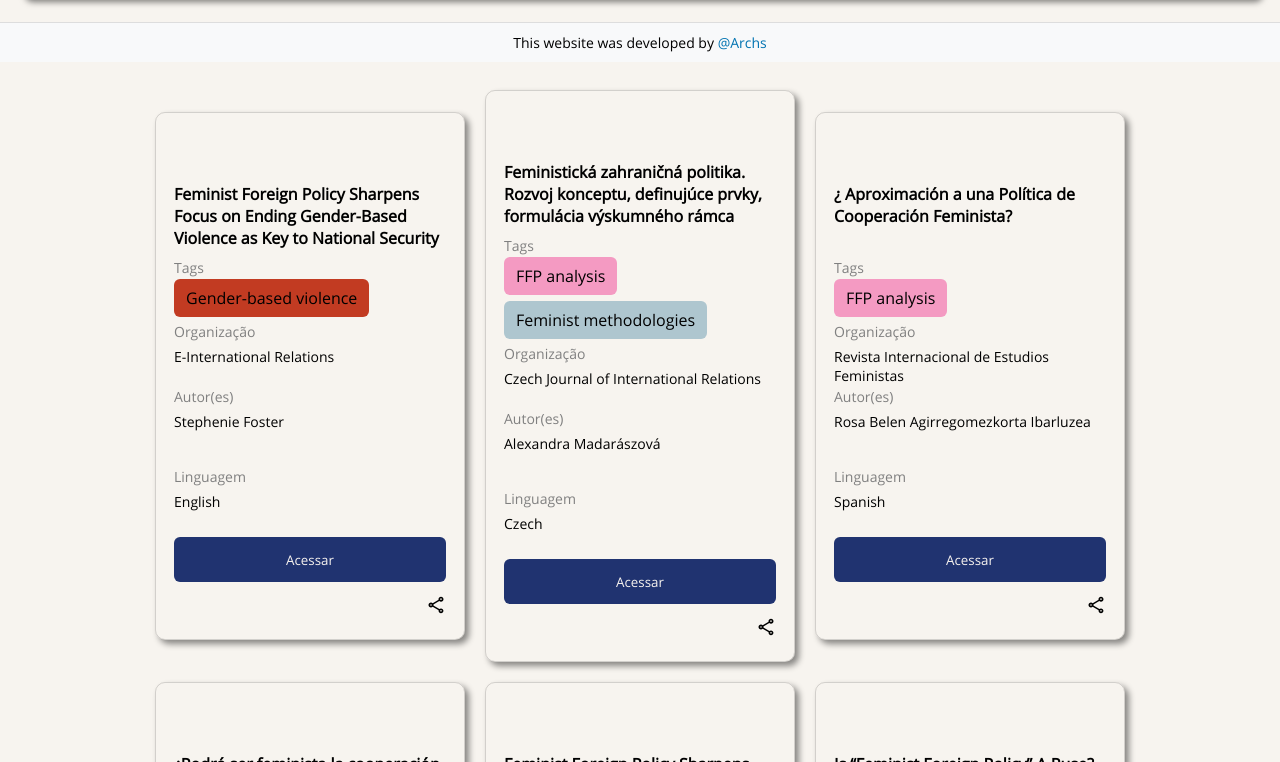
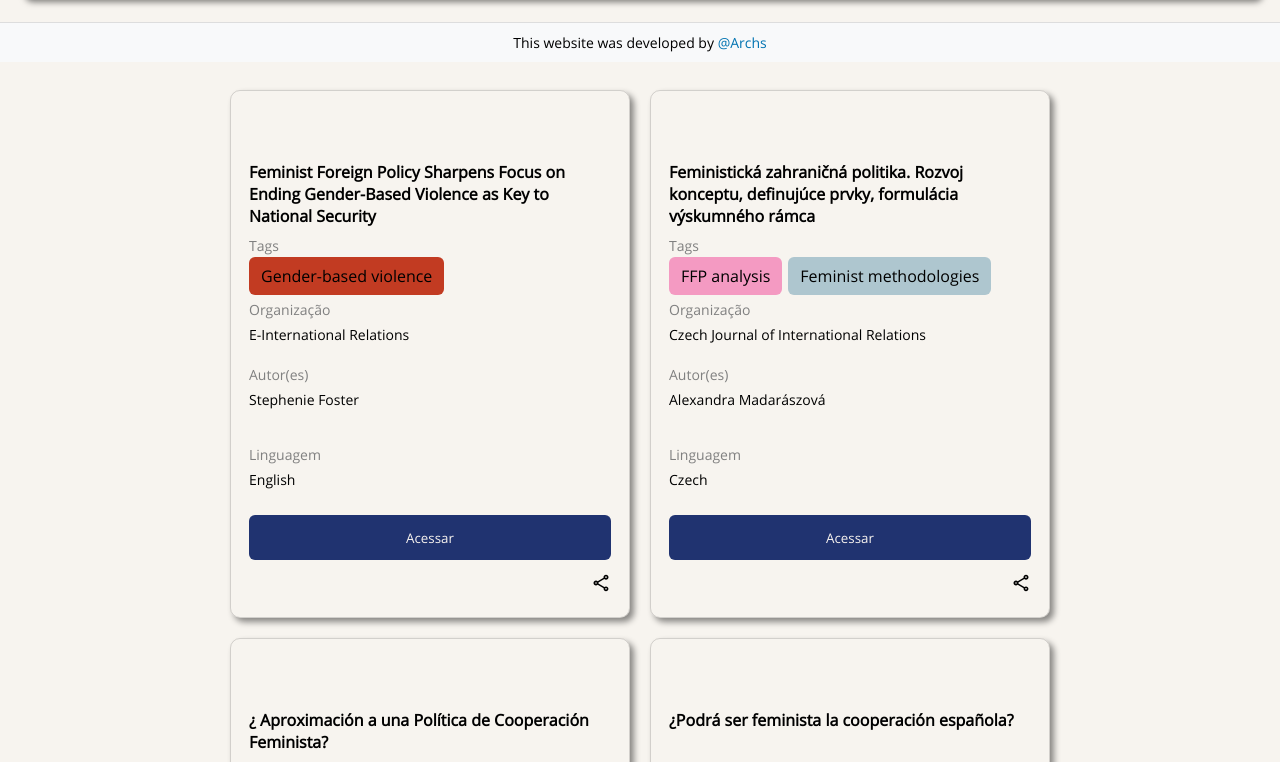
Before and after one commit to bsdeab/FFPR, a React (Create React App) app: page / in a window 1280 px wide. Shown: the part 738-1500 px from the top of the page. Built offline with nearby package versions, Linux system fonts and the light colour scheme.

Commit message:
Update Card.scss

```diff
--- a/src/components/Card/Card.scss
+++ b/src/components/Card/Card.scss
@@ -1,6 +1,6 @@
 .card-container {
   width: 100%;
-  max-width: 310px; // Limita o tamanho máximo do card
+  max-width: 400px; // Limita o tamanho máximo do card
   height: auto;
   border-radius: 10px;
   display: flex;
```
